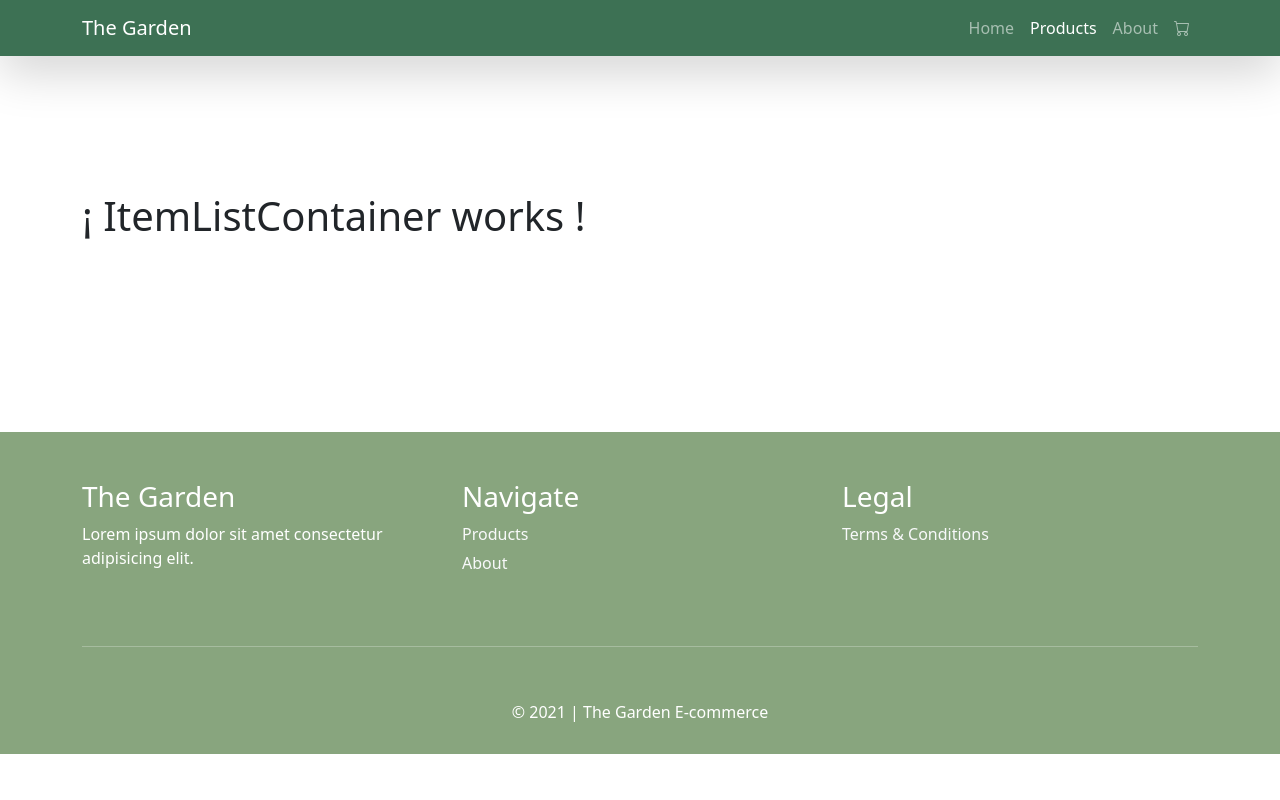
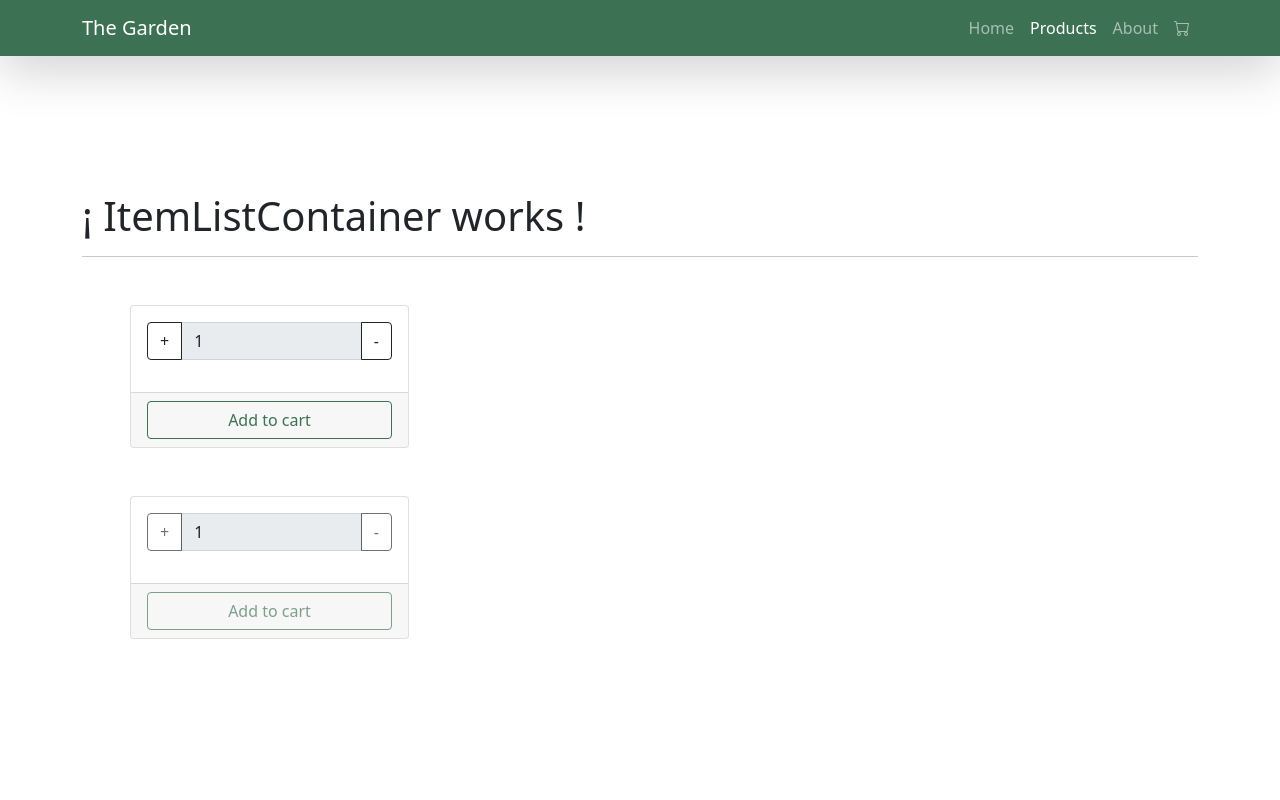
Before and after one commit to Franco-Morales/the-garden-ecommerce, a React (Create React App) app: page /products in a window 1280 px wide. Shown: the top 800 px of the page. Built offline with nearby package versions, Linux system fonts and the light colour scheme.

Commit message:
ItemCount

```diff
--- a/src/components/CartWidget.jsx
+++ b/src/components/CartWidget.jsx
@@ -5,7 +5,7 @@ import { NavLink } from 'react-router-dom'
 const CartWidget = () => {
     return (
         <NavLink className={'nav-link'} to={"/"}>
-            <i class="bi bi-cart"></i>
+            <i className="bi bi-cart"></i>
         </NavLink>
     )
 }
--- /dev/null
+++ b/src/components/ItemCount.jsx
@@ -0,0 +1,37 @@
+import React,{ useState } from 'react'
+
+const ItemCount = ({ stock, initial, onAdd }) => {
+    const [count, setCount] = useState(initial);
+
+    const handlerPlus = (e) => {
+        e.preventDefault();
+        setCount((count < stock)? count+1 : stock);
+    }
+
+    const handlerMinus = (e) => {
+        e.preventDefault();
+        setCount((count > initial)? count-1 : initial);
+    }
+
+
+    return (
+        <div className='card w-25 m-5'>
+            <div className='card-body'>
+                <div className="input-group mb-3">
+                    <button className="btn btn-outline-dark" onClick={handlerPlus} disabled={stock===0}>+</button>
+                    <input type="number" className="form-control" disabled value={count} />
+                    <button className="btn btn-outline-dark" onClick={handlerMinus} disabled={stock===0}>-</button>
+                </div>
+            </div>
+            <div className="card-footer d-grid">
+                {/* { (stock)?
+                    <button className="btn btn-outline-amazon" onClick={(e) => onAdd(e, count)}>Add to cart</button> :
+                    <button className='btn btn-amazon' disabled>Out off stock</button>
+                } */}
+                <button className="btn btn-outline-amazon" onClick={(e) => onAdd(e, count)} disabled={(stock===0)}>Add to cart</button>
+            </div>
+        </div>
+    )
+}
+
+export default ItemCount
--- a/src/pages/ItemListContainer.jsx
+++ b/src/pages/ItemListContainer.jsx
@@ -1,12 +1,22 @@
 import React from 'react';
+
+import ItemCount from '../components/ItemCount';
 
 
 function ProductList() {
     let style = { margin: "15% auto"}
 
+    const onAdd = (e, cantItems) => {
+        e.preventDefault();
+        console.log(`Add to cart ${cantItems} items`);
+    }
+
     return (
         <div style={style} className='container'>
             <h1>¡ ItemListContainer works !</h1>
+            <hr />
+            <ItemCount stock={7} initial={1} onAdd={onAdd} />
+            <ItemCount stock={0} initial={1} onAdd={onAdd} />
         </div>
     );
 }
```
